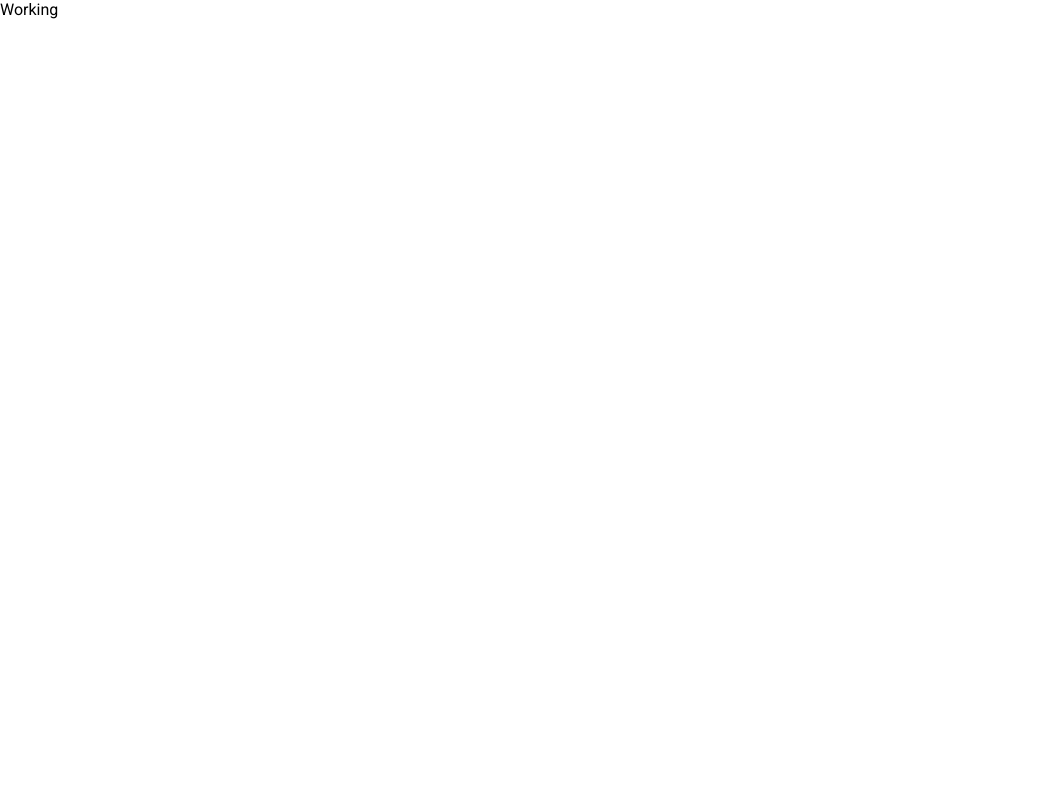
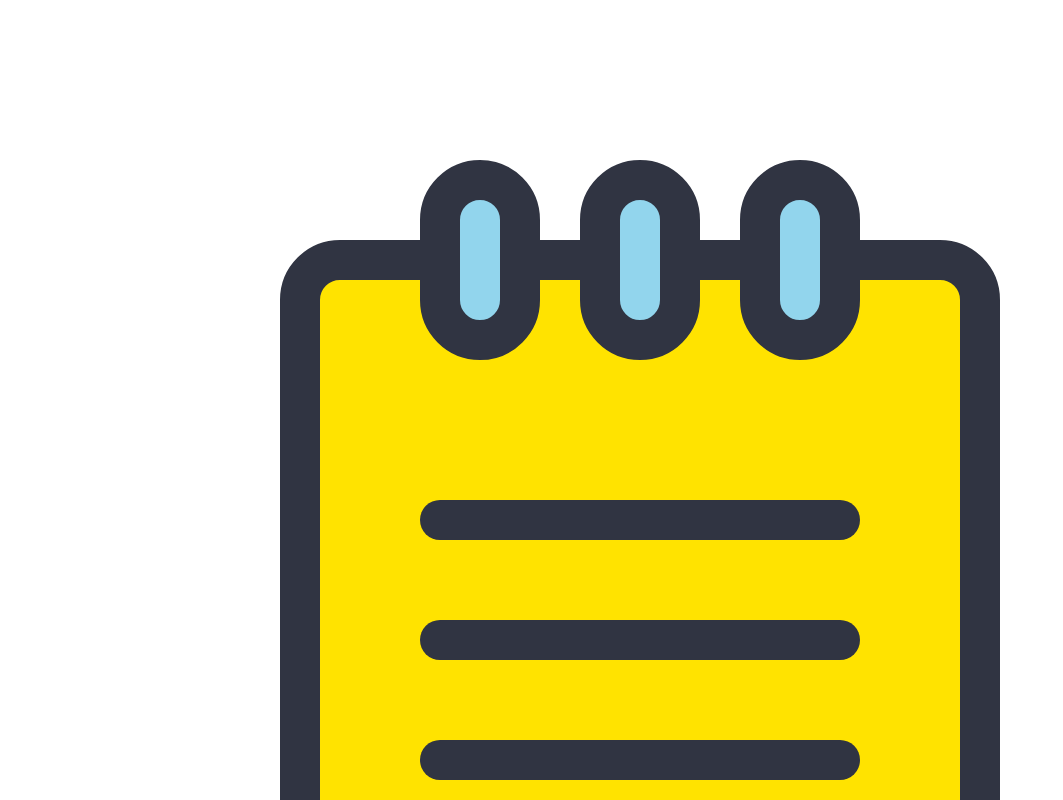
Before and after one commit to ravindra-23/notekeeper, a plain HTML site: page index.html in a window 1280 px wide. Shown: the top 800 px of the page, without its empty margins (0-1063 px from the left). Drawn offline with Linux system fonts and the light colour scheme.

Commit message:
added header

```diff
--- a/index.html
+++ b/index.html
@@ -8,7 +8,12 @@
     <title>Notekeeper</title>
 </head>
 <body>
-    <div>Working</div>
+    <main>
+        <header>
+            <img src="./assets/notes.svg" alt="logo" class="logo-image">
+            <h2 class="title">Notekeeper</h2>
+        </header>
+    </main>
     <script src="script.js"></script>
 </body>
 </html>
```
